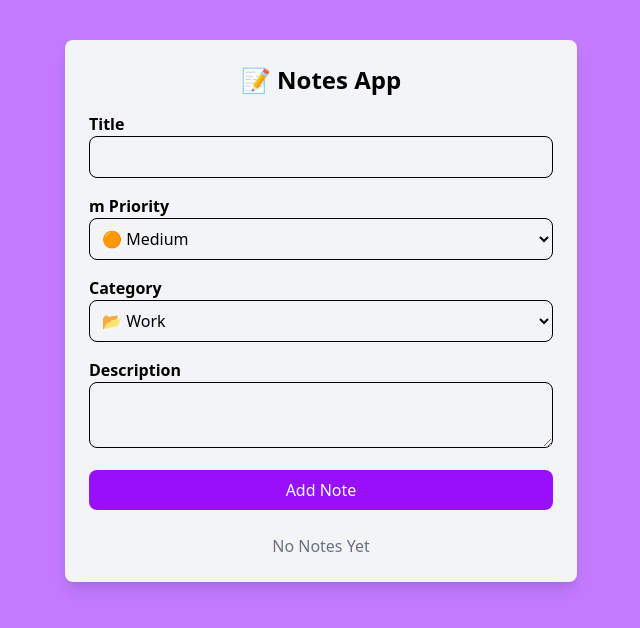
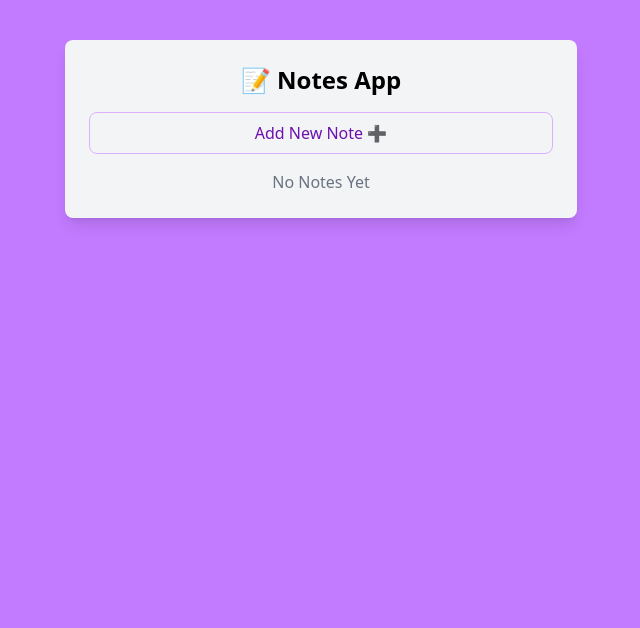
Before and after one commit to SudheeshTD/NoteApp, a React (Vite) app: page / in a window 1280 px wide. Shown: the top 628 px of the page, without its empty margins (319-959 px from the left). Built offline with nearby package versions, Linux system fonts and the light colour scheme.

Commit message:
Making Form Collapsible

```diff
--- a/src/components/NoteForm.jsx
+++ b/src/components/NoteForm.jsx
@@ -7,6 +7,8 @@
     priority: "Medium",
     description: "",
   });
+
+  const [isFormVisible, setIsFormVisible] = useState(false);
 
   const handleChange = (e) => {
     setFormData({
@@ -36,6 +38,18 @@
     });
   };
   return (
+    <>
+      {/* Toggle Button */}
+
+      <button
+        onClick={() => setIsFormVisible(!isFormVisible)}
+        className="w-full bg-gray-100 border border-gray-300 text-purple-800 py-2 rounded-lg cursor-pointer hover:bg-purple-200 hover: border-purple-300 transition mb-4"
+      >
+        {isFormVisible ? "Hide Form ✖️" : "Add New Note ➕"}
+      </button>
+
+      {/* Form Table */}
+      {isFormVisible && (
         <form onSubmit={handleSubmit} className="mb-6">
           <div className="mb-4">
             <label htmlFor="title" className="block font-semibold">
@@ -101,6 +115,8 @@
             Add Note
           </button>
         </form>
+      )}
+    </>
   );
 };
 
```
Lines whose indentation alone changed are shown as unchanged.
